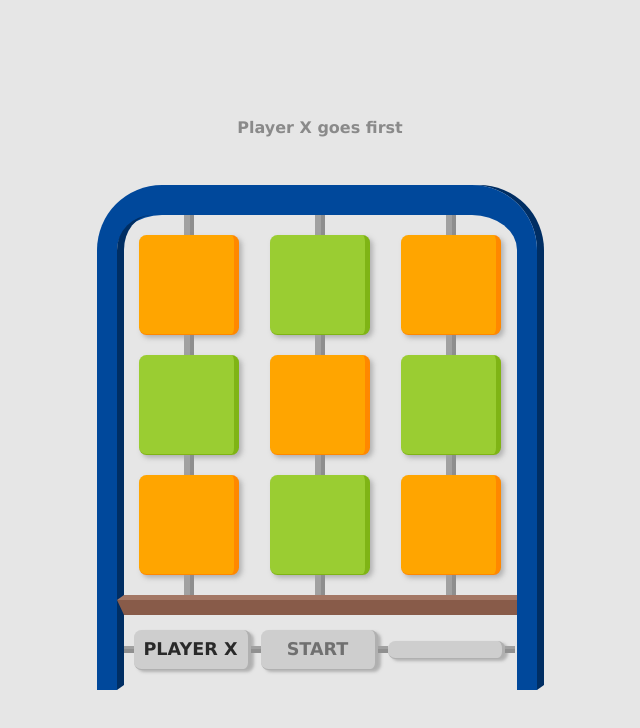
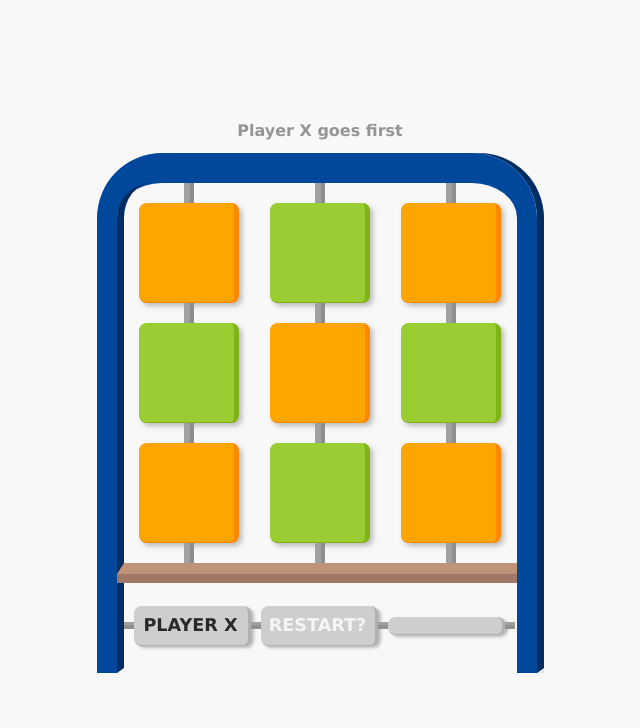
Before and after one commit to nzxf/tic, a plain HTML site: page index.html in a window 1280 px wide. Both pictures are taken after a click on the button "START". Shown: the whole page, without its empty margins (320-960 px from the left). Drawn offline with Linux system fonts and the light colour scheme.

Commit message:
Finish the final style for the player panel

```diff
--- a/index.html
+++ b/index.html
@@ -43,6 +43,7 @@
                     <div class="stick"></div>
                 </div>
             </div>
+            <div class="bar"></div>
             <div class="control-container">
                 <div class="stick-control"></div>
                 <div class="panel players player-x">PLAYER X</div>
--- a/script.js
+++ b/script.js
@@ -116,17 +116,20 @@ const reset = () => {
     players.forEach(player=> player.classList.remove("player-turn", "blink"))
     board = makeBoard()
     updateDisplay()
-    currentPlayer = ""
     updatePrompt("");
+    startButton.innerText = ""
 }
 
-updatePrompt("Click start to play\n(The first player will be randomly chosen)")
+updatePrompt("Click start to play")
 const startButton = document.querySelector(".start")
 startButton.addEventListener('click', function() {
     reset()
     blinks(".cells-odd", "cells-start", 1.5, 6)
     blinks(".cells-even", "cells-start", 1.75, 6)
+    blinks(".players", "player-start", 1.5, 6)
+    blinks(".start", "start-restart", 1.5, 6)
     setTimeout(function() {
+        startButton.innerText = "RESTART?"
         currentPlayer = allPlayers[randomPlayer(allPlayers)]
         cells.forEach(cell => cell.disabled = false)
         //PLAYER INPUT
--- a/style.css
+++ b/style.css
@@ -15,7 +15,8 @@ body {
     height: 100vh;
     width: 100vw;
 
-    background-color: #E6E6E6;
+    background-color: #f3f3f383;
+    /* background: linear-gradient(to bottom, #f3f3f383 0%, white 86.7%, #f7f7f7 87.5%); */
 }
 
 
@@ -28,7 +29,7 @@ body {
 
 
 .frame {
-    margin: 20px 0;
+    margin: 10px 0;
 
     border-top-left-radius: 65px;
     border-top-right-radius: 65px;
@@ -47,7 +48,7 @@ body {
     border-left: solid 7px #002e63;
     /* border-top: solid 70px #E6E6E6; */
     border-bottom: solid 5px #E6E6E6;
-    transform: translateY(-20px);
+    transform: translateY(-10px);
 }
 
 .board-container {
@@ -60,7 +61,13 @@ body {
     border-top-left-radius: 35px;
 
     border-left: solid 7px #002e63;
-    border-bottom: solid 5px #A37765;
+    border-bottom: solid 11px #BF9377;
+}
+
+.bar {
+    height: 9px;
+    width: 100%;
+    background-color: #A37765;
 }
 
 .left-stick,
@@ -91,7 +98,7 @@ body {
     transition: width .3s;
 
     font-weight: 600;
-    color: rgba(0, 0, 0, 0.7);
+    color: rgba(0, 0, 0, 0.);
 }
 
 .cells-even {
@@ -119,20 +126,15 @@ body {
 .cells-start {
     width: 15px;
 
-    border-bottom: 0;
-    border-right: 0;
-    border-left: solid 15px rgba(138, 138, 138, 0.5);
-    border-top: solid 3px rgba(138, 138, 138, 0.5);
-
+    border: 0;
     box-shadow: -3px 3px 5px rgba(128, 128, 128, 0.5);
 
     transition: width .3s;
 }
 
 .control-container {
-    border-top: solid 15px #885b49;
     border-left: solid 7px #002e63;
-    border-bottom: solid 5px #E6E6E6;
+    border-bottom: solid 5px #f7f7f7;
 
     display: flex;
     align-items: center;
@@ -158,14 +160,23 @@ body {
     background-color: rgb(206, 206, 206);
 
     font-size: 1.1rem;
-    color: rgb(112, 112, 112);
+    color: rgba(255, 255, 255, 0.8);
     font-weight: bold;
 
     box-shadow: 3px 2px 3px rgba(128, 128, 128, 0.5);
+
+    transition: height .3s, color .5s;
+    overflow: hidden;
 }
 
 .start {
     height: 40px;
+    transition: height .3s;
+}
+
+.start-restart {
+    height: 18px;
+    transition: height .3s;
 }
 
 .start:hover {
@@ -181,14 +192,19 @@ body {
 
 .players {
     height: 18px;
-
     color: transparent;
-    transition: background-color .1s;
+    transition: height .3s, color .5s;
 }
 
 .player-turn {
     height: 40px;
     color: rgba(0, 0, 0, 0.8);
+    transition: height .3s, color 1s;
+}
+
+.player-start {
+    height: 40px;
+    transition: height .3s;
 }
 
 .prompt {
@@ -196,7 +212,7 @@ body {
     justify-content: center;
     align-items: center;
     text-align: center;
-    height: 4rem;
+    height: 1rem;
     width: 450px;
     color: rgba(0, 0, 0, 0.6);
     margin: 5px 0;
```
